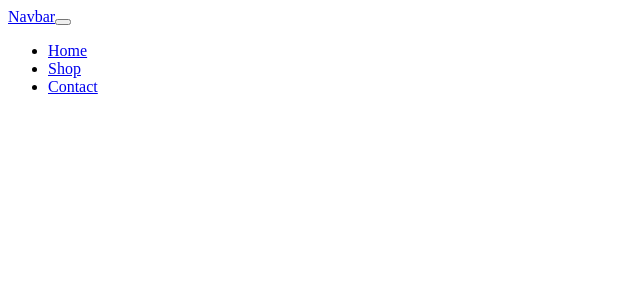
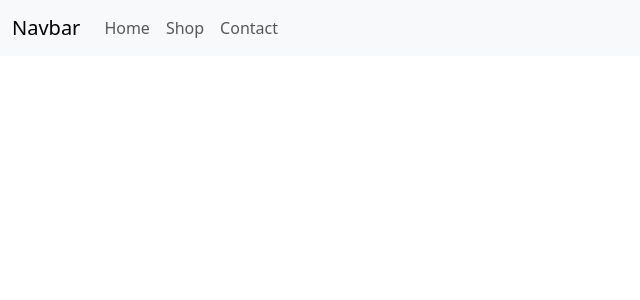
Before and after one commit to M8Eggman/React-Exo-Router, a React (Vite) app: page / in a window 1280 px wide. Shown: the top 300 px of the page, without its empty margins (0-640 px from the left). Built offline with nearby package versions, Linux system fonts and the light colour scheme.

Commit message:
import bootstrap

```diff
--- a/package.json
+++ b/package.json
@@ -10,6 +10,7 @@
     "preview": "vite preview"
   },
   "dependencies": {
+    "bootstrap": "^5.3.6",
     "react": "^19.1.0",
     "react-dom": "^19.1.0",
     "react-router-dom": "^7.6.1"
--- a/src/components/Nav/Nav.jsx
+++ b/src/components/Nav/Nav.jsx
@@ -22,13 +22,19 @@ export default function Nav() {
           <div className="collapse navbar-collapse" id="navbarNav">
             <ul className="navbar-nav">
               <li className="nav-item">
-                <Link to="/">Home</Link>
+                <Link to="/" className="nav-link">
+                  Home
+                </Link>
               </li>
               <li className="nav-item">
-                <Link to="/Shop">Shop</Link>
+                <Link to="/Shop" className="nav-link">
+                  Shop
+                </Link>
               </li>
               <li className="nav-item">
-                <Link to="/Contact">Contact</Link>
+                <Link to="/Contact" className="nav-link">
+                  Contact
+                </Link>
               </li>
             </ul>
           </div>
```
Also changed, not shown: src/main.jsx (+7 -5 lines), 1 other file (tests, documents, lock files or other folders).
